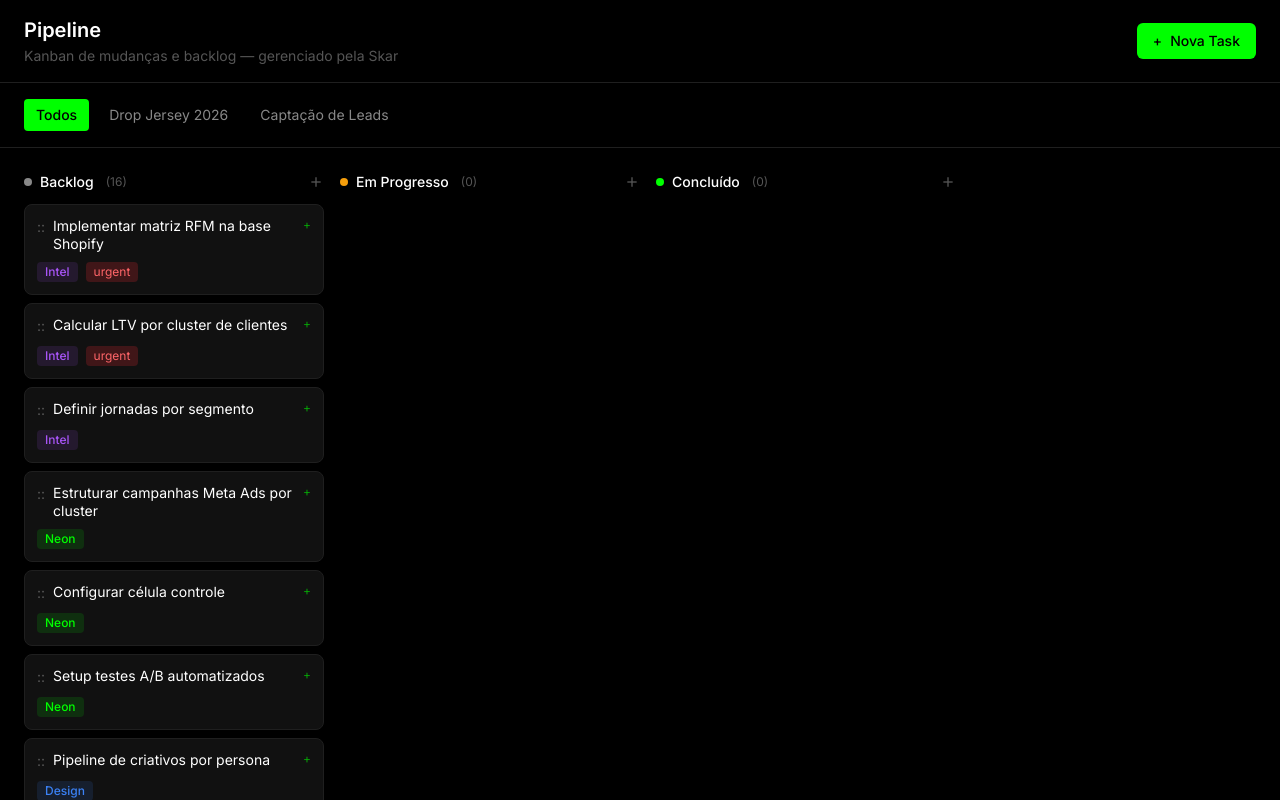
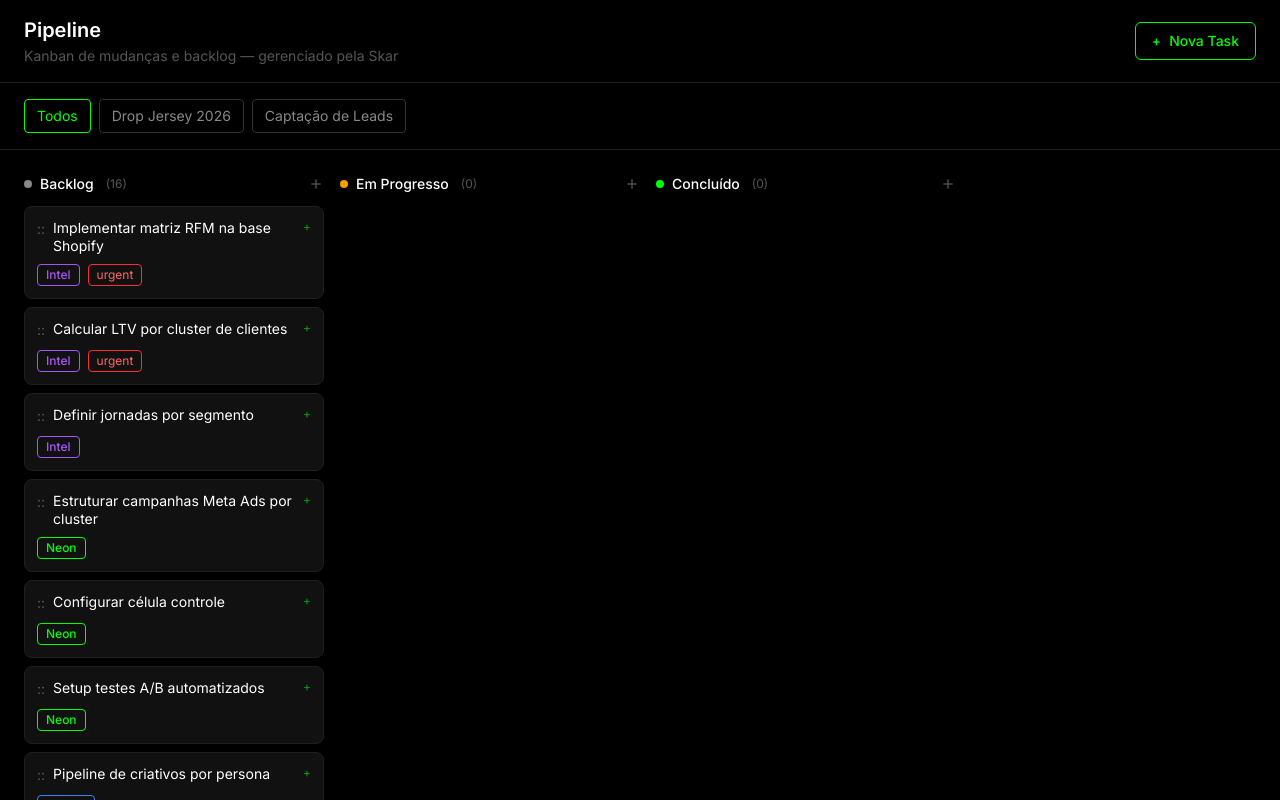
Before and after one commit to skar-quantum/skar-pipeline, a Next.js app: page / in a window 1280 px wide. Shown: the top 800 px of the page. Built offline with nearby package versions, Linux system fonts and the light colour scheme.

Commit message:
style: buttons with border only, no background

```diff
--- a/src/components/Board.tsx
+++ b/src/components/Board.tsx
@@ -20,13 +20,11 @@ import { CardData } from '@/types';
 import data from '@/data/challenges.json';
 
 export function Board() {
-  // Always use JSON data as source of truth, only persist column positions
   const [cardPositions, setCardPositions] = useState<Record<string, string>>({});
   const [activeCard, setActiveCard] = useState<CardData | null>(null);
   const [selectedChallenge, setSelectedChallenge] = useState<string>('all');
   const [selectedTask, setSelectedTask] = useState<CardData | null>(null);
 
-  // Merge JSON data with saved positions
   const cards: CardData[] = (data.cards as CardData[]).map(card => ({
     ...card,
     columnId: cardPositions[card.id] || card.columnId
@@ -82,19 +80,17 @@ export function Board() {
     setActiveCard(null);
   };
 
-  // Load saved positions from localStorage
   useEffect(() => {
     const saved = localStorage.getItem('skar-pipeline-positions');
     if (saved) {
       try {
         setCardPositions(JSON.parse(saved));
       } catch {
-        // ignore parse errors
+        // ignore
       }
     }
   }, []);
 
-  // Save positions to localStorage
   useEffect(() => {
     if (Object.keys(cardPositions).length > 0) {
       localStorage.setItem('skar-pipeline-positions', JSON.stringify(cardPositions));
@@ -118,7 +114,7 @@ export function Board() {
               Kanban de mudanças e backlog — gerenciado pela Skar
             </p>
           </div>
-          <button className="flex items-center gap-2 bg-[#00ff00] text-black px-4 py-2 rounded-md text-sm font-medium hover:bg-[#00cc00] transition-colors">
+          <button className="flex items-center gap-2 border border-[#00ff00] text-[#00ff00] px-4 py-2 rounded-md text-sm font-medium hover:bg-[#00ff00]/10 transition-colors">
             <span>+</span>
             Nova Task
           </button>
@@ -130,10 +126,10 @@ export function Board() {
         <div className="flex items-center gap-2">
           <button
             onClick={() => setSelectedChallenge('all')}
-            className={`px-3 py-1.5 rounded text-sm transition-colors ${
+            className={`px-3 py-1.5 rounded text-sm transition-colors border ${
               selectedChallenge === 'all'
-                ? 'bg-[#00ff00] text-black font-medium'
-                : 'text-[#888] hover:text-white hover:bg-[#1a1a1a]'
+                ? 'border-[#00ff00] text-[#00ff00]'
+                : 'border-[#333] text-[#888] hover:text-white hover:border-[#555]'
             }`}
           >
             Todos
@@ -142,10 +138,10 @@ export function Board() {
             <button
               key={challenge.id}
               onClick={() => setSelectedChallenge(challenge.id)}
-              className={`px-3 py-1.5 rounded text-sm transition-colors ${
+              className={`px-3 py-1.5 rounded text-sm transition-colors border ${
                 selectedChallenge === challenge.id
-                  ? 'bg-[#00ff00] text-black font-medium'
-                  : 'text-[#888] hover:text-white hover:bg-[#1a1a1a]'
+                  ? 'border-[#00ff00] text-[#00ff00]'
+                  : 'border-[#333] text-[#888] hover:text-white hover:border-[#555]'
               }`}
             >
               {challenge.name}
--- a/src/components/Card.tsx
+++ b/src/components/Card.tsx
@@ -72,16 +72,16 @@ export function Card({ id, title, frente, priority, direcionais, onOpenModal }:
       {/* Tags row */}
       <div className="flex items-center gap-2 mt-2.5 flex-wrap">
         <span
-          className="text-xs px-2 py-0.5 rounded font-medium"
+          className="text-xs px-2 py-0.5 rounded font-medium border"
           style={{
-            backgroundColor: `${frenteColor}20`,
+            borderColor: frenteColor,
             color: frenteColor,
           }}
         >
           {frente}
         </span>
         {priority === 'high' && (
-          <span className="text-xs px-2 py-0.5 rounded bg-red-500/20 text-red-400">
+          <span className="text-xs px-2 py-0.5 rounded border border-red-500 text-red-400">
             urgent
           </span>
         )}
--- a/src/components/TaskModal.tsx
+++ b/src/components/TaskModal.tsx
@@ -64,16 +64,16 @@ export function TaskModal({
           <div className="flex-1 pr-4">
             <div className="flex items-center gap-2 mb-2">
               <span
-                className="text-xs px-2 py-0.5 rounded font-medium"
+                className="text-xs px-2 py-0.5 rounded font-medium border"
                 style={{
-                  backgroundColor: `${frenteColor}20`,
+                  borderColor: frenteColor,
                   color: frenteColor,
                 }}
               >
                 {frente}
               </span>
               {priority === 'high' && (
-                <span className="text-xs px-2 py-0.5 rounded bg-red-500/20 text-red-400">
+                <span className="text-xs px-2 py-0.5 rounded border border-red-500 text-red-400">
                   urgent
                 </span>
               )}
@@ -118,7 +118,7 @@ export function TaskModal({
                 <ol className="space-y-2">
                   {direcionais.passos.map((passo, i) => (
                     <li key={i} className="flex gap-3 text-[#ccc]">
-                      <span className="flex-shrink-0 w-6 h-6 rounded-full bg-[#1a1a1a] border border-[#333] text-xs flex items-center justify-center text-[#888]">
+                      <span className="flex-shrink-0 w-6 h-6 rounded-full border border-[#333] text-xs flex items-center justify-center text-[#888]">
                         {i + 1}
                       </span>
                       <span className="leading-relaxed pt-0.5">{passo}</span>
@@ -186,11 +186,11 @@ export function TaskModal({
         <div className="flex items-center justify-end gap-3 p-4 border-t border-[#1f1f1f]">
           <button
             onClick={onClose}
-            className="px-4 py-2 text-sm text-[#888] hover:text-white transition-colors"
+            className="px-4 py-2 text-sm border border-[#333] text-[#888] rounded-md hover:text-white hover:border-[#555] transition-colors"
           >
             Fechar
           </button>
-          <button className="px-4 py-2 text-sm bg-[#00ff00] text-black rounded-md font-medium hover:bg-[#00cc00] transition-colors">
+          <button className="px-4 py-2 text-sm border border-[#00ff00] text-[#00ff00] rounded-md font-medium hover:bg-[#00ff00]/10 transition-colors">
             Mover para Em Progresso
           </button>
         </div>
```
